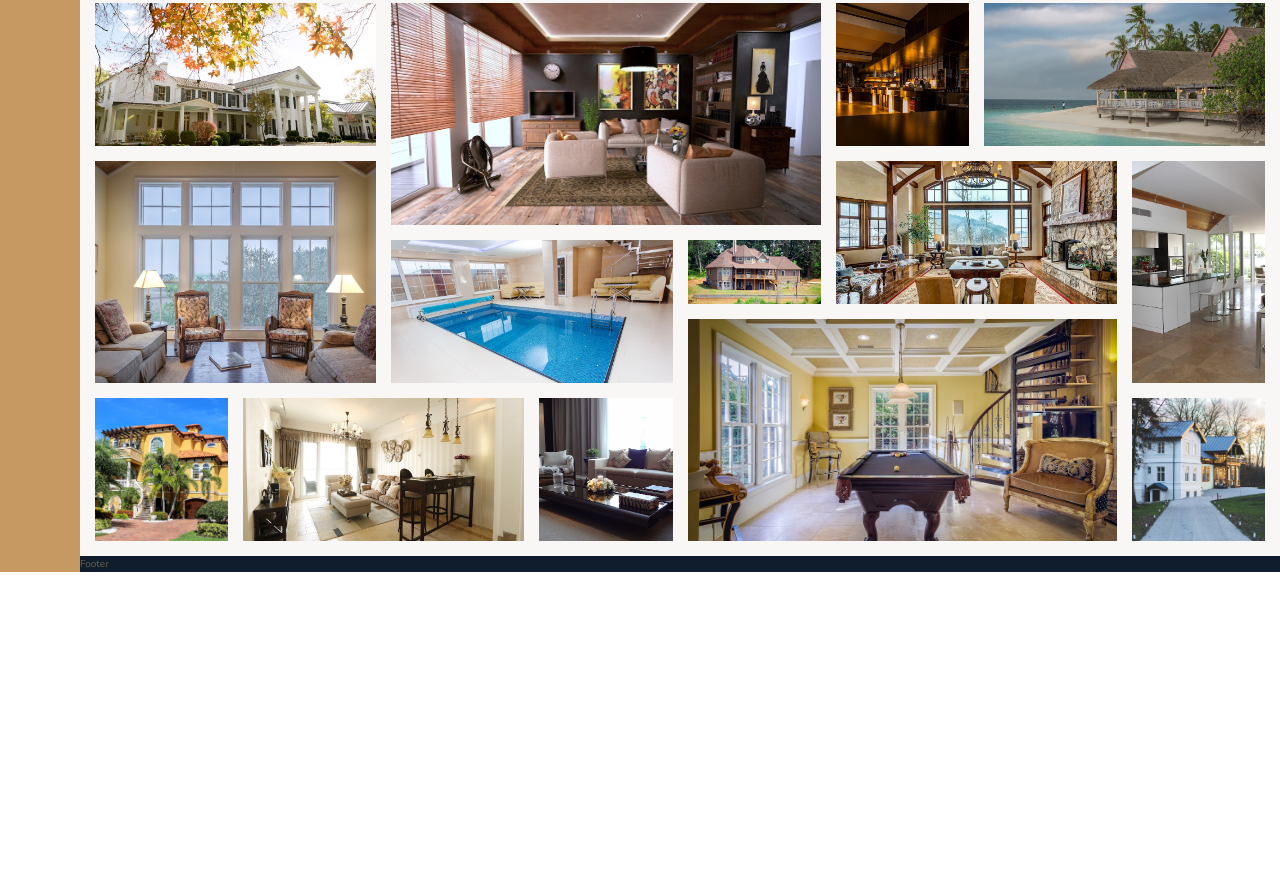
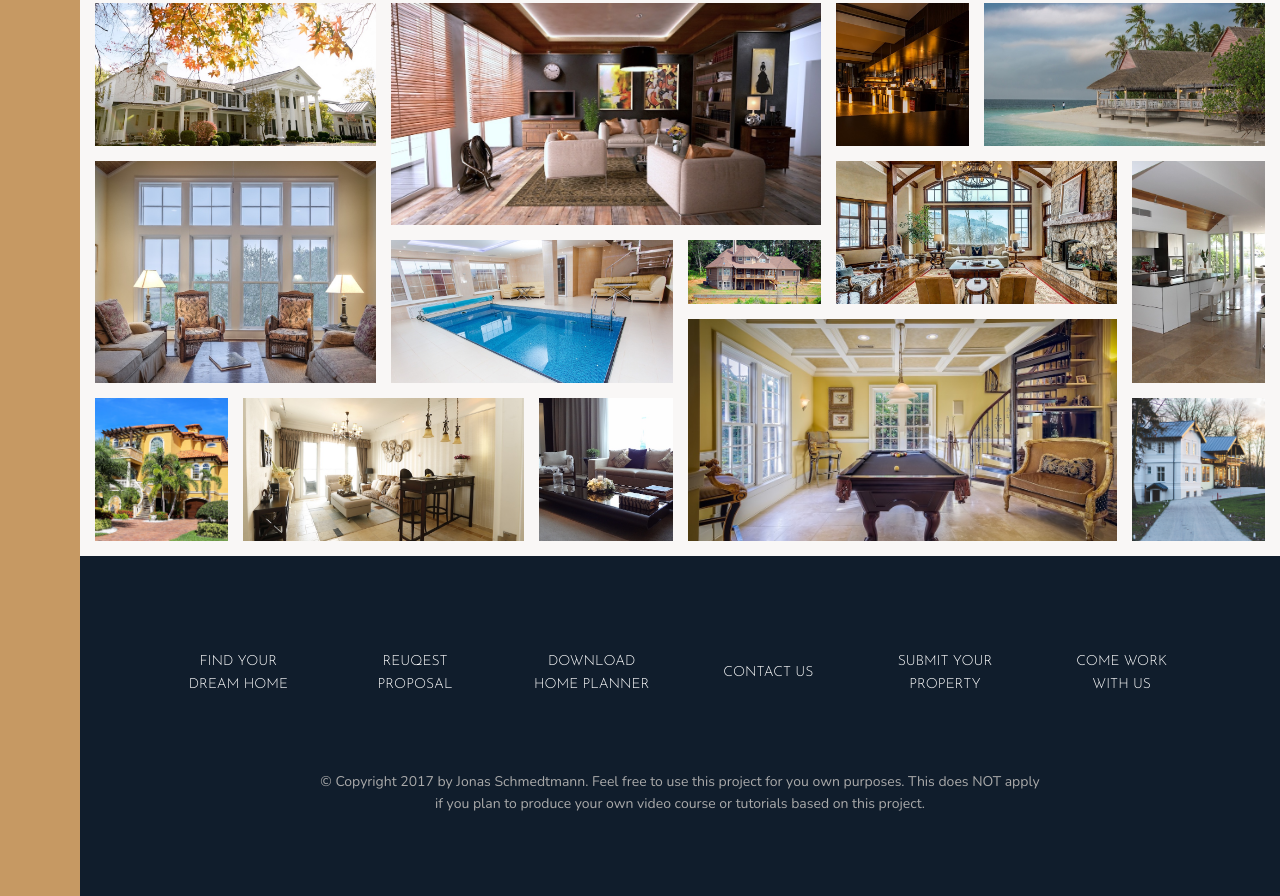
Before and after one commit to Nolanbt/Nexter-U, a website: page index.html in a window 1280 px wide. Shown: the part 3084-3980 px from the top of the page. Before the commit the page ends 3656 px from the top, so only its background shows below. Drawn offline with nearby package versions, Linux system fonts and the light colour scheme.

Commit message:
footer complete

```diff
--- a/index.html
+++ b/index.html
@@ -304,7 +304,18 @@
         </section>
 
         <footer class="footer">
-            Footer
+            <ul class="nav">
+                <li class="nav__item"><a href="#" class="nav__link">Find your dream home</a></li>
+                <li class="nav__item"><a href="#" class="nav__link">Reuqest proposal</a></li>
+                <li class="nav__item"><a href="#" class="nav__link">Download home planner</a></li>
+                <li class="nav__item"><a href="#" class="nav__link">Contact us</a></li>
+                <li class="nav__item"><a href="#" class="nav__link">Submit your property</a></li>
+                <li class="nav__item"><a href="#" class="nav__link">Come work with us</a></li>
+            </ul>
+            <p class="copyright">
+                &copy; Copyright 2017 by Jonas Schmedtmann. Feel free to use this project for you own purposes.
+                This does NOT apply if you plan to produce your own video course or tutorials based on this project.
+            </p>
         </footer>
     </body>
 </html>
--- a/sass/_footer.scss
+++ b/sass/_footer.scss
@@ -1,4 +1,45 @@
 .footer {
     background-color: $color-secondary;
     grid-column: full-start / full-end;
+    padding: 8rem;
 }
+
+.nav{
+    list-style: none;
+
+    display: grid;
+    grid-template-columns: repeat(auto-fit, minmax(15rem, 1fr));
+    grid-gap: 2rem;
+    align-items: center;
+
+    &__link:link,
+    &__link:visited {
+        font-size: 1.4rem;
+        color: #fff;
+        text-decoration: none;
+        font-family: $font-display;
+        text-transform: uppercase;
+        text-align: center;
+        padding: 1.5rem;
+        display: block;
+        transition: all .2s;
+
+
+    }
+
+    &__link:hover,
+    &__link:active {
+        background-color: rgba(#fff, .05);
+        transform: translateY(-3px);
+    }
+}
+
+.copyright {
+    font-size: 1.4rem;
+    color: $color-grey-light-2;
+    margin-top: 6rem;
+    margin-right: auto;
+    margin-left: auto;
+    text-align: center;
+    width: 70%;
+}
```
Also changed, not shown: css/style.css.
